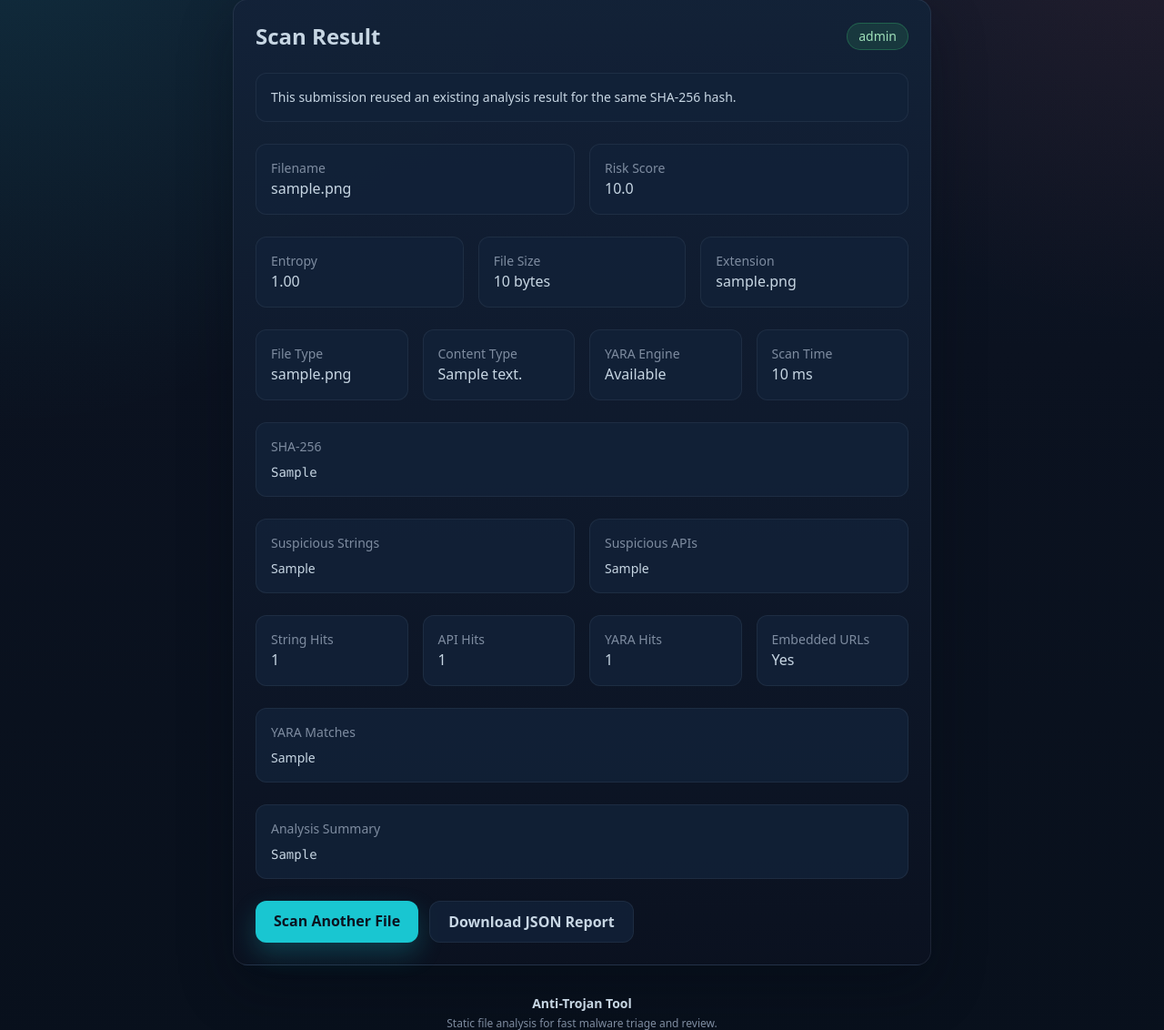
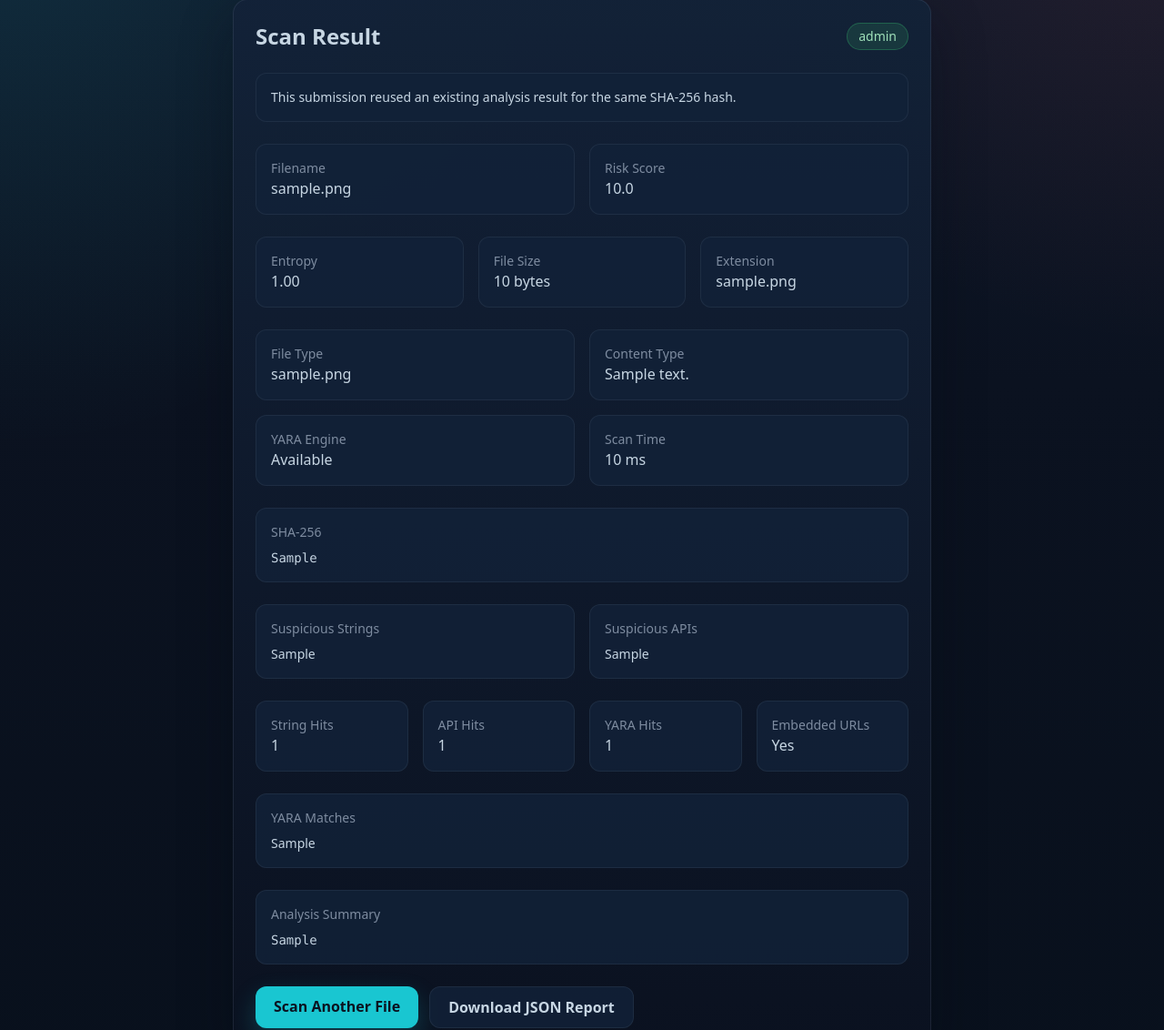
Before and after one commit to patrick090795/anti-trajon, a Django app: page /scanner/result/1/ in a window 1280 px wide. Shown: the part 114-1246 px from the top of the page at 91% size. Run offline with Django 5.2, Linux system fonts and the light colour scheme; a user stored in the database is signed in; tables that the repository leaves empty hold one stand-in row (values such as "Sample post"); some libraries are stand-ins or nearby versions.

Commit message:
Polish scan result metadata layout

```diff
--- a/scanner/templates/scanner/partials/result_card.html
+++ b/scanner/templates/scanner/partials/result_card.html
@@ -49,7 +49,7 @@
         </div>
     </div>
 
-    <div class="grid sm:grid-cols-2 lg:grid-cols-4 gap-4 mb-6">
+    <div class="grid sm:grid-cols-2 gap-4 mb-6">
         <div class="panel-subtle rounded-xl p-4">
             <p class="text-muted text-sm">File Type</p>
             <p class="font-medium">{{ result.file_type|default:"Unknown" }}</p>
--- a/scanner/templates/scanner/scan_result.html
+++ b/scanner/templates/scanner/scan_result.html
@@ -54,7 +54,7 @@
             </div>
         </div>
 
-        <div class="grid sm:grid-cols-2 lg:grid-cols-4 gap-4 mb-6">
+        <div class="grid sm:grid-cols-2 gap-4 mb-6">
             <div class="panel-subtle rounded-xl p-4">
                 <p class="text-muted text-sm">File Type</p>
                 <p class="font-medium">{{ result.file_type|default:"Unknown" }}</p>
```
